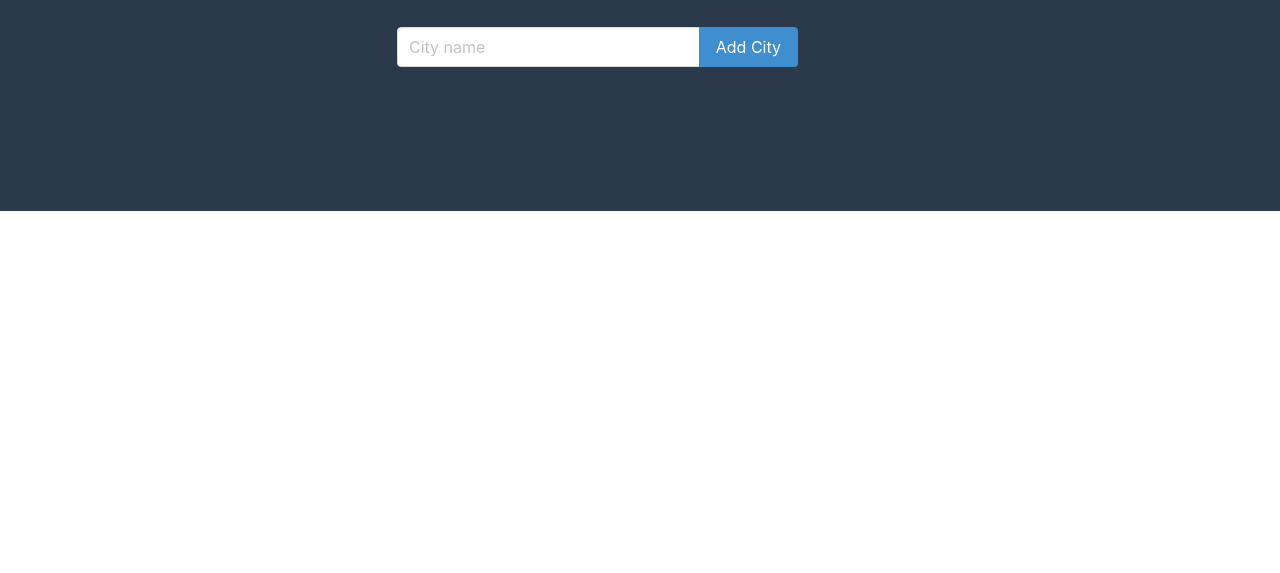
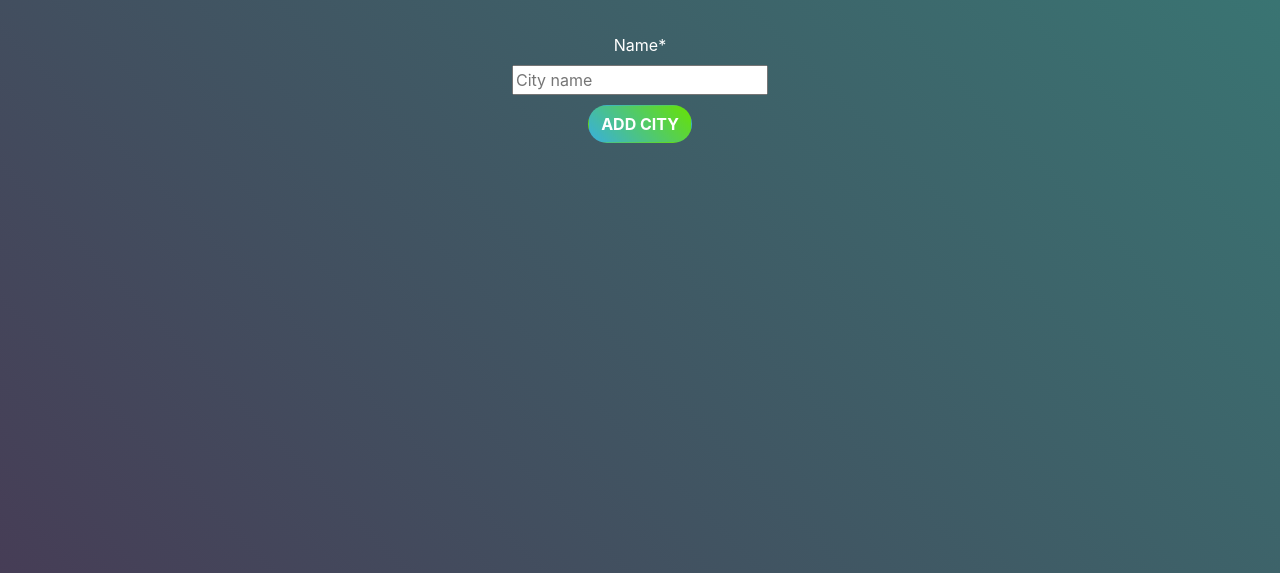
Before and after one commit to bshukla3041/Weatheria, a Django app: page / in a window 1280 px wide. Shown: the part 227-800 px from the top of the page. Run offline with Django 3.2, Linux system fonts and the light colour scheme; data that the repository does not hold is empty; some libraries are stand-ins or nearby versions.

Commit message:
Update templates

```diff
--- a/src/weather/templates/base.html
+++ b/src/weather/templates/base.html
@@ -1,33 +1,42 @@
 <!DOCTYPE html>
 <html lang="en">
 <head>
-    <meta charset="UTF-8">
+    <meta charset="utf-8">
+    <meta name="viewport" content="width=device-width, initial-scale=1, shrink-to-fit=no">
     <title>Weatheria</title>
     <link rel="stylesheet" href="https://stackpath.bootstrapcdn.com/bootstrap/4.3.1/css/bootstrap.min.css" integrity="sha384-ggOyR0iXCbMQv3Xipma34MD+dH/1fQ784/j6cY/iJTQUOhcWr7x9JvoRxT2MZw1T" crossorigin="anonymous">
     <link href="https://fonts.googleapis.com/css?family=Pacifico" rel="stylesheet">
-    <link rel="stylesheet" href="https://cdnjs.cloudflare.com/ajax/libs/bulma/0.6.2/css/bulma.css" />
-
+    <link href="https://fonts.googleapis.com/css?family=Permanent+Marker" rel="stylesheet">
     <style>
+        html{
+            min-height: 100%;
+            margin: 0;
+        }
         body{
+            background-image: linear-gradient(45deg, #463d56, #387b76);
             color: #ffffff;
-            background-color: #2a3a4a;
         }
-        {% block style %}
-        {% endblock style %}
+        .logo{
+            margin: auto;
+            padding-top: 40px;
+            padding-bottom: 20px;
+        }
+        {% block styles %}
+        {% endblock styles %}
     </style>
 </head>
 <body>
-    <div class="container" style="text-align: center; padding-top: 30px">
-        <div class="row">
-            <div class="col-xs-12 col-sm-10 col-md-8 col-lg-4 mr-auto ml-auto" style="padding-top: 15px; padding-bottom: 15px;">
-                <div>
-                    <img src="http://res.publicdomainfiles.com/pdf_view/60/13534624826984.png" alt="Clouds" height="80px" width="80px">
-                    <h1 class="display-3" style="font-family: 'Pacifico', cursive;">Weatheria</h1>
-                </div>
+    <div class="container logo">
+        <div class="row well-lg text-center justify-content-center align-items-center" >
+            <div class="col-12">
+                <img src="http://res.publicdomainfiles.com/pdf_view/60/13534624826984.png" alt="Clouds" height="80px" width="80px">
+            </div>
+            <div class="col-12">
+                <h1 class="lead" style="font-family: 'Pacifico', cursive; font-size: 60px">Weatheria</h1>
             </div>
         </div>
     </div>
-    <div class="container" style="text-align: center">
+    <div>
         {% block content %}
         {% endblock content %}
     </div>
--- a/src/weather/templates/weather/weather.html
+++ b/src/weather/templates/weather/weather.html
@@ -1,64 +1,67 @@
 {% extends 'base.html' %}
 {% load crispy_forms_tags %}
 
-{% block style %}
-    .zoom{
-        transition: transform 1s;
+{% block styles %}
+    .btn{
+        background-image: linear-gradient(45deg, #39afdc, #67e203);
+        color: #ffffff;
     }
-    .zoom:hover{
-        transform: scale(1.2);
+    .form-css{
+        padding-top: 40px;
+        padding-bottom: 20px;
     }
-{% endblock style %}
+    .weather-card{
+        /*background-image: linear-gradient(#39afdc, #ffffff);*/
+        background-image: linear-gradient(#ffffff, #bdbdbd);
+        color: #000000;
+        font-family: 'Permanent Marker', cursive;
+        padding: 5px 5px 5px 5px;
+        word-wrap:  break-word;
+        transition: transform .4s;
+    }
+    .weather-card:hover{
+        transform: scale(1.1);
+    }
+    .box{
+        padding-top: 10px;
+        padding-bottom: 10px;
+    }
+{% endblock styles %}
 
 {% block content %}
-<section class="section">
-        <div class="container">
-            <div class="columns">
-                <div class="column is-offset-3 is-5">
-                    <form method="POST">
-                        {% csrf_token %}
-                        <div class="field has-addons">
-                            <div class="control is-expanded">
-                                {{ form.name }}
-                            </div>
-                            <div class="control">
-                                <button type="submit" class="button is-info">
-                                    Add City
-                                </button>
-                            </div>
-                        </div>
+
+    <div class="container">
+        <div class="row well justify-content-center text-center form-css">
+            <div class="col-md-6 mr-auto ml-auto">
+                <div class="form-group">
+                    <form method="POST" action=".">{% csrf_token %}
+                        {{ form|crispy }}
+                        <button type="submit" class="btn rounded-pill" style="margin-top: 10px;"><strong>ADD CITY</strong></button>
                     </form>
                 </div>
             </div>
         </div>
-    </section>
-    <section class="section">
-        <div class="container">
-            <div class="columns">
-                <div class="column is-offset-3 is-5">
-                    {% for city_weather in weather_data %}
-                    <div class="box zoom">
-                        <article class="media">
-                            <div class="media-left" style="padding-right: 70px">
-                                <figure>
-                                    <img src="http://openweathermap.org/img/w/{{ city_weather.icon }}.png" alt="Image" height="64px" width="64px">
-                                </figure>
-                            </div>
-                            <div class="media-content">
-                                <div class="content">
-                                    <p>
-                                        <span class="title" style="font-size: 30px">{{ city_weather.city }}</span>
-                                        <br>
-                                        <span class="subtitle">{{ city_weather.temperature }}° C</span>
-                                        <br> <em>{{ city_weather.description }}</em>
-                                    </p>
-                                </div>
-                            </div>
-                        </article>
+    </div>
+
+    {% for city_weather in weather_data %}
+        <div class="container box">
+            <div class="row justify-content-center align-items-center">
+                <div class="col-6 col-sm-12 col-md-9 col-lg-6">
+                    <div class="row text-center justify-content-center align-items-center weather-card rounded-pill">
+                        <div class="col-sm-3 col-md-3 col-lg-3">
+                            <img src="http://openweathermap.org/img/w/{{ city_weather.icon }}.png" alt="Image" height="60px" width="60px" style="margin: 10px 10px 10px 10px;">
+                        </div>
+                        <div class="col-sm-3 col-md-3 col-lg-3">
+                            <h3>{{ city_weather.temperature }} °C</h3>
+                        </div>
+                        <div class="col-sm-6 col-md-6 col-lg-6">
+                            <h4>{{ city_weather.city }}</h4>
+                            <em>{{ city_weather.description }}</em>
+                        </div>
                     </div>
-                    {% endfor %}
                 </div>
             </div>
         </div>
-    </section>
+    {% endfor %}
+
 {% endblock content %}
```
